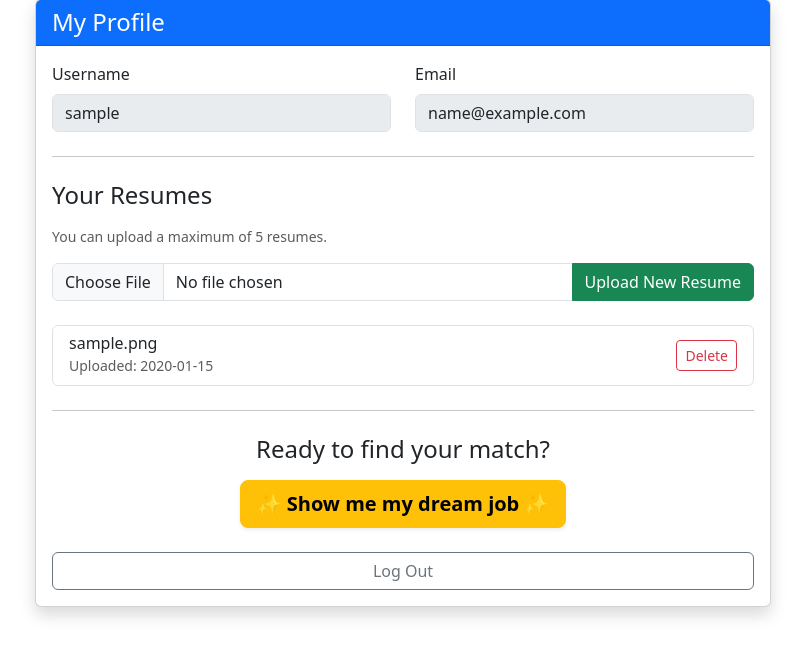
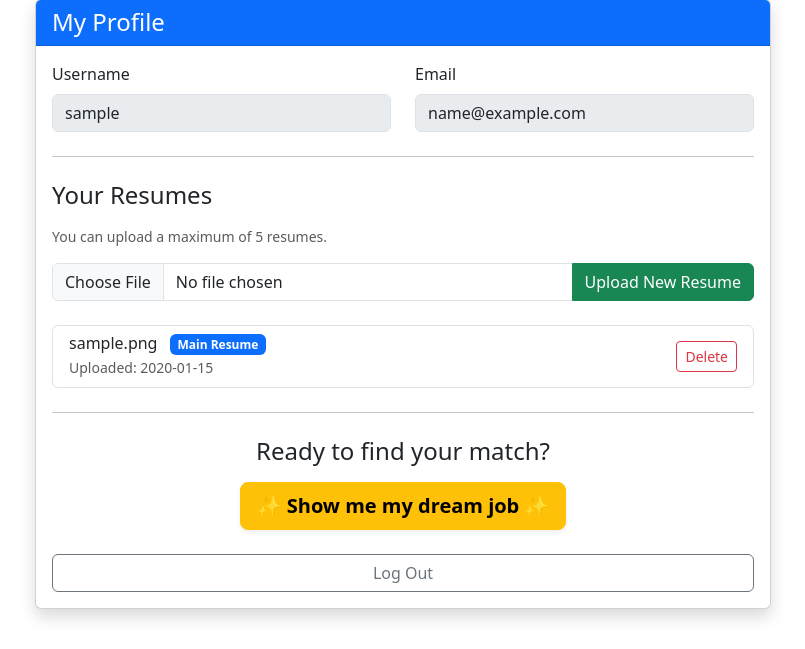
Before and after one commit to Markszaboc0de/Resumatch_OCI, a Flask app: page /profile in a window 1280 px wide. Shown: the part 105-754 px from the top of the page, without its empty margins (237-1042 px from the left). Run offline with Flask 3, Linux system fonts and the light colour scheme; a user stored in the database is signed in; tables that the repository leaves empty hold one stand-in row (values such as "Sample post").

Commit message:
Feat: Implement Main Resume Selection

```diff
--- a/app.py
+++ b/app.py
@@ -59,6 +59,7 @@ class CVs(db.Model):
     raw_text = db.Column(db.Text, nullable=False)
     parsed_tokens = db.Column(db.Text, nullable=True) # JSON or specific format if needed
     upload_date = db.Column(db.DateTime, default=datetime.utcnow)
+    is_main = db.Column(db.Boolean, default=False)
 
 class Job_Descriptions(db.Model):
     __tablename__ = 'job_descriptions'
@@ -440,11 +441,37 @@ def delete_cv(cv_id):
 
     return redirect(url_for('profile'))
 
+@app.route('/set_main_cv/<int:cv_id>', methods=['POST'])
+@login_required
+def set_main_cv(cv_id):
+    cv = CVs.query.get_or_404(cv_id)
+    if cv.user_id != current_user.user_id:
+        flash('Unauthorized action.')
+        return redirect(url_for('profile'))
+
+    try:
+        # Reset all other CVs for this user
+        CVs.query.filter_by(user_id=current_user.user_id).update({'is_main': False})
+
+        # Set this one as main
+        cv.is_main = True
+        db.session.commit()
+        flash('Main resume updated successfully.')
+    except Exception as e:
+        db.session.rollback()
+        flash(f'Error updating main resume: {e}')
+
+    return redirect(url_for('profile'))
+
 @app.route('/dream_job')
 @login_required
 def dream_job():
-    # Get latest CV
-    user_cv = CVs.query.filter_by(user_id=current_user.user_id).order_by(CVs.upload_date.desc()).first()
+    # 1. Try to get the "Main" CV
+    user_cv = CVs.query.filter_by(user_id=current_user.user_id, is_main=True).first()
+
+    # 2. Fallback: Get most recent CV
+    if not user_cv:
+        user_cv = CVs.query.filter_by(user_id=current_user.user_id).order_by(CVs.upload_date.desc()).first()
 
     if not user_cv:
         flash("Please upload a resume first to see your dream job matches.")
--- a/templates/profile.html
+++ b/templates/profile.html
@@ -59,14 +59,27 @@
                             {% for cv in cvs %}
                             <div class="list-group-item d-flex justify-content-between align-items-center">
                                 <div>
-                                    <h6 class="mb-0">{{ (cv.filename or 'Unknown.pdf').split('_', 2)[-1] }}</h6>
+                                    <h6 class="mb-0">
+                                        {{ (cv.filename or 'Unknown.pdf').split('_', 2)[-1] }}
+                                        {% if cv.is_main %}
+                                        <span class="badge bg-primary ms-2">Main Resume</span>
+                                        {% endif %}
+                                    </h6>
                                     <small class="text-muted">Uploaded: {{ cv.upload_date.strftime('%Y-%m-%d')
                                         }}</small>
                                 </div>
-                                <form action="{{ url_for('delete_cv', cv_id=cv.cv_id) }}" method="POST"
-                                    onsubmit="return confirm('Are you sure?');">
-                                    <button type="submit" class="btn btn-outline-danger btn-sm">Delete</button>
-                                </form>
+                                <div class="d-flex align-items-center gap-2">
+                                    {% if not cv.is_main %}
+                                    <form action="{{ url_for('set_main_cv', cv_id=cv.cv_id) }}" method="POST">
+                                        <button type="submit" class="btn btn-outline-primary btn-sm">Set as
+                                            Main</button>
+                                    </form>
+                                    {% endif %}
+                                    <form action="{{ url_for('delete_cv', cv_id=cv.cv_id) }}" method="POST"
+                                        onsubmit="return confirm('Are you sure?');">
+                                        <button type="submit" class="btn btn-outline-danger btn-sm">Delete</button>
+                                    </form>
+                                </div>
                             </div>
                             {% endfor %}
                         </div>
```
Also changed, not shown: fix_schema.py (+7 -0 lines).
